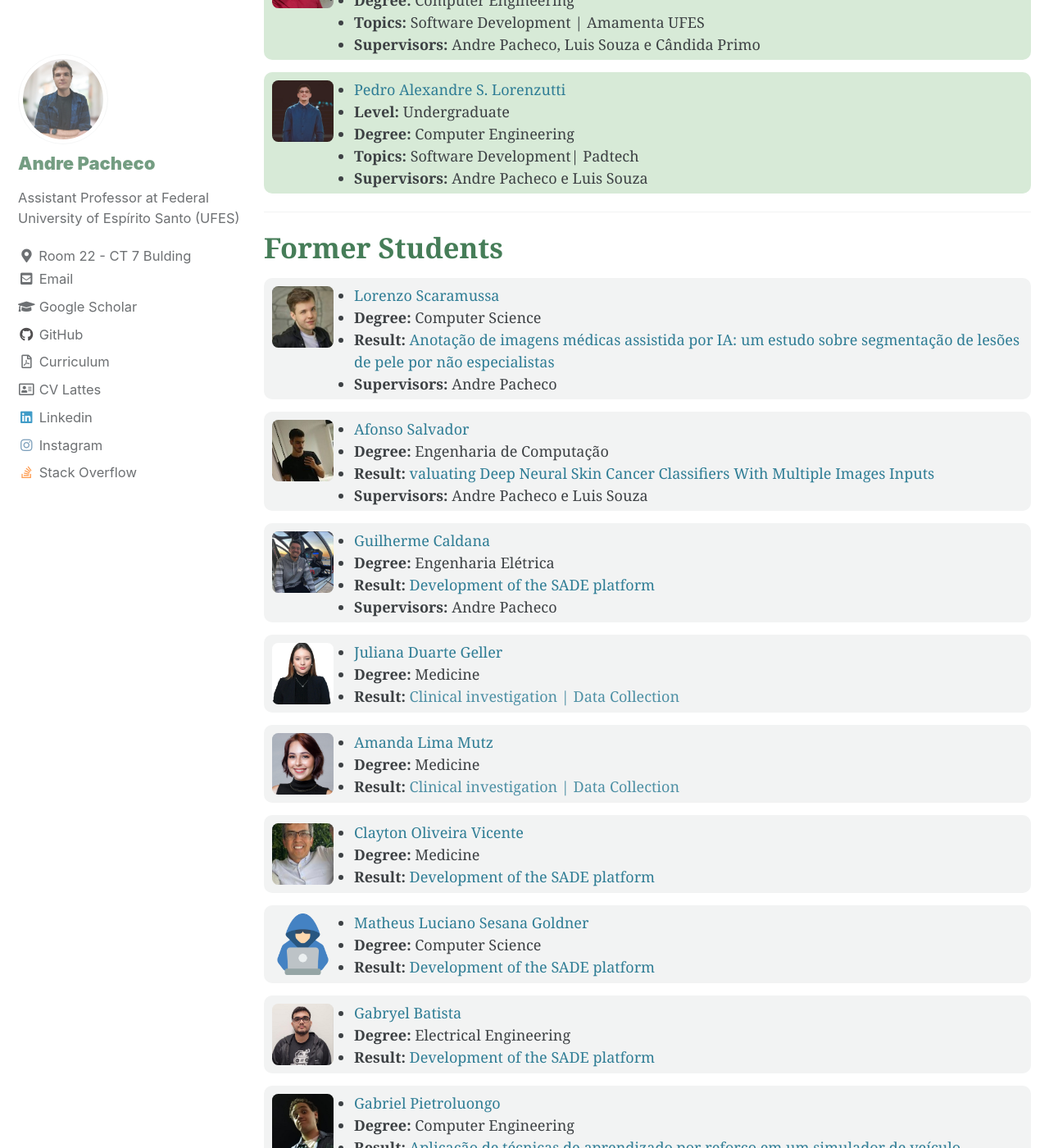
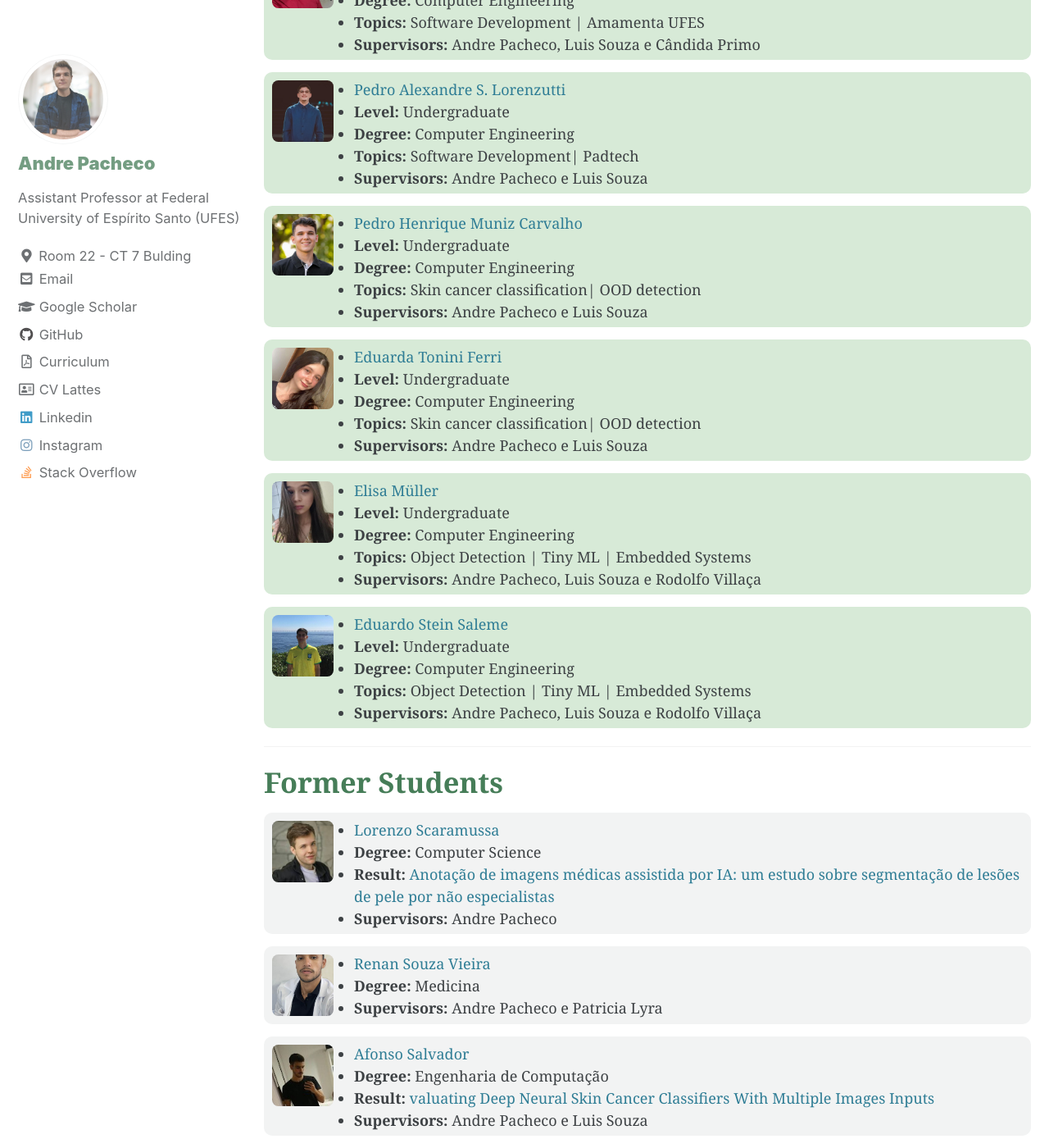
Before and after one commit to paaatcha/paaatcha.github.io, a Jekyll site: the page built from _pages/students.md, in a window 1280 px wide and 1400 px high, scrolled down 2078 px. Shown: the whole window at 82% size. Built offline with Jekyll 4.4.1, drawn with Linux system fonts in a browser that asks for light colours; cached includes are drawn as plain includes; some of the changed text lies outside the part shown.

Commit message:
update students

```diff
--- a/_data/students.yml
+++ b/_data/students.yml
@@ -30,7 +30,7 @@ current:
 
   - name: "Rafael Santiago Altoé"
     site: "https://github.com/rsadr0pyz"
-    topics: "Fullstack development | Data Collection | Skin Cancer Classification"
+    topics: "Tiny ML | Embedded Systems | Skin Cancer Classification"
     course: "Computer Engineering"
     supervisors: "Andre Pacheco"
     level: "Undergraduate"
@@ -75,6 +75,39 @@ current:
     supervisors: "Andre Pacheco e Luis Souza"
     level: "Undergraduate"
 
+  - name: "Pedro Henrique Muniz Carvalho"
+    photo: "pmuniz.jpeg"
+    site: "https://github.com/phmuniz"
+    topics: "Skin cancer classification| OOD detection"
+    course: "Computer Engineering"
+    supervisors: "Andre Pacheco e Luis Souza"
+    level: "Undergraduate"
+
+  - name: "Eduarda Tonini Ferri"
+    photo: "etonini.jpeg"
+    site: "https://github.com/dudatonini"
+    topics: "Skin cancer classification| OOD detection"
+    course: "Computer Engineering"
+    supervisors: "Andre Pacheco e Luis Souza"
+    level: "Undergraduate"
+
+  - name: "Elisa Müller"
+    photo: "elisa.jpeg"
+    site: "https://github.com/BeWSM"
+    topics: "Object Detection | Tiny ML | Embedded Systems"
+    course: "Computer Engineering"
+    supervisors: "Andre Pacheco, Luis Souza e Rodolfo Villaça"
+    level: "Undergraduate"
+
+  - name: "Eduardo Stein Saleme"
+    photo: "eduardo.jpeg"
+    site: "https://github.com/eduardossaleme"
+    topics: "Object Detection | Tiny ML | Embedded Systems"
+    course: "Computer Engineering"
+    supervisors: "Andre Pacheco, Luis Souza e Rodolfo Villaça"
+    level: "Undergraduate"
+
+
 #######################################################################################
 # FORMER STUDENTS
 #######################################################################################
@@ -87,6 +120,13 @@ former:
     supervisors: "Andre Pacheco"
     result: "Anotação de imagens médicas assistida por IA: um estudo sobre segmentação de lesões de pele por não especialistas"
     link: "https://www.sbcas2025.com/"
+
+  - name: "Renan Souza Vieira"
+    photo: "renan.gif"
+    site: "http://lattes.cnpq.br/3113715246348154"
+    course: "Medicina"
+    supervisors: "Andre Pacheco e Patricia Lyra"
+    resultado: "Clinical investigation | Data Collection"
 
   - name: "Afonso Salvador"
     photo: "afonso_salvador.jpeg"
@@ -103,7 +143,6 @@ former:
     supervisors: "Andre Pacheco"
     result: "Development of the SADE platform"
     link: "https://sol.sbc.org.br/index.php/webmedia_estendido/article/view/25686"
-
 
   - name: "Juliana Duarte Geller"
     photo: "juliana.jpg"
```
Also changed, not shown: index.md (+1 -0 lines), assets/imgs/students/eduardo.jpeg (added), assets/imgs/students/elisa.jpeg (added), assets/imgs/students/etonini.jpeg (added), assets/imgs/students/pmuniz.jpeg (added).
